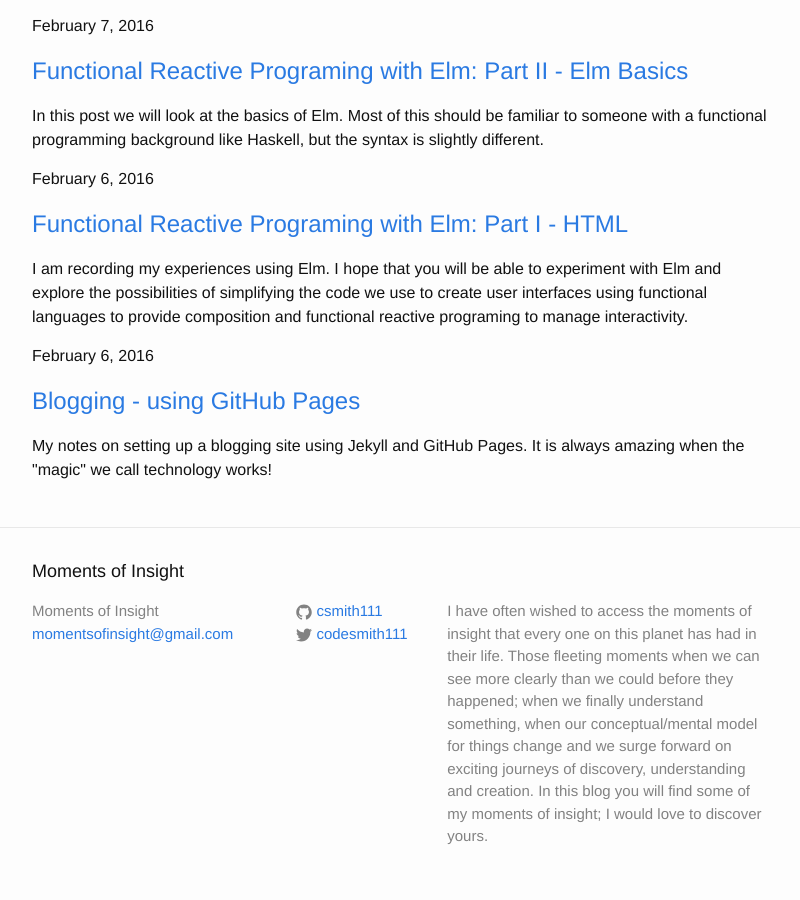
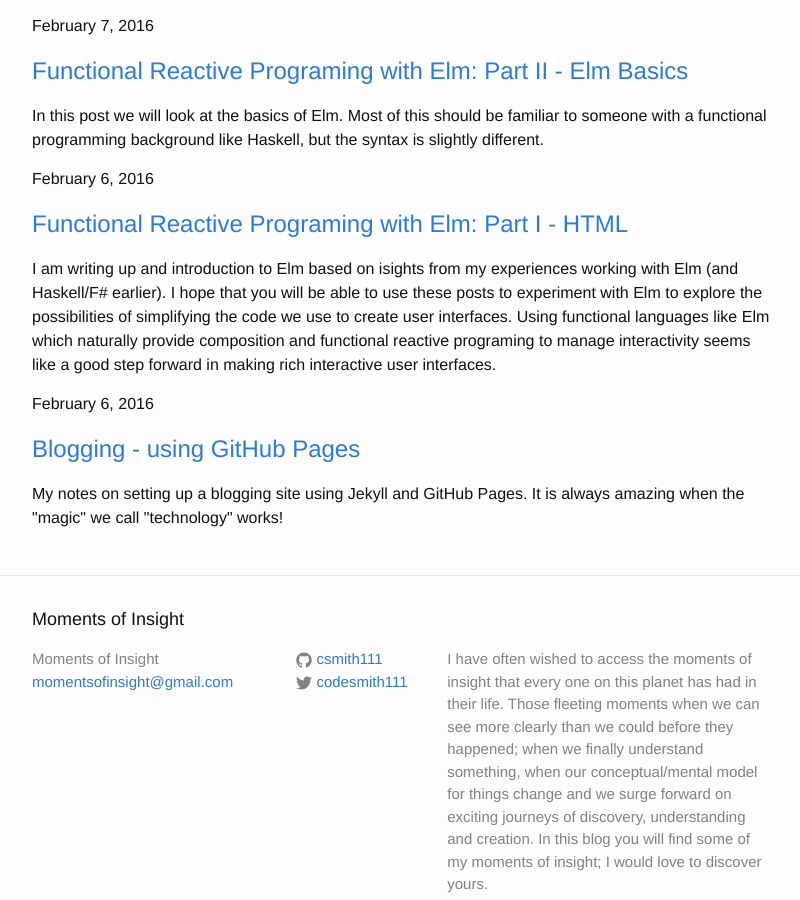
Before and after one commit to csmith111/csmith111.github.io, a Jekyll site: the page built from index.html, in a window 1280 px wide and 900 px high, scrolled down 578 px. Shown: the whole window, without its empty margins (238-1038 px from the left). Built offline with Jekyll 4.4.1, drawn with Linux system fonts in a browser that asks for light colours.

```diff
--- a/_posts/2016-02-05-welcome-to-jekyll.markdown
+++ b/_posts/2016-02-05-welcome-to-jekyll.markdown
@@ -2,7 +2,7 @@
 layout: post
 title:  "Blogging - using GitHub Pages"
 date:   2016-02-06 13:00:28 -0500
-summary: My notes on setting up a blogging site using Jekyll and GitHub Pages. It is always amazing when the "magic" we call technology works!
+summary: My notes on setting up a blogging site using Jekyll and GitHub Pages. It is always amazing when the "magic" we call "technology" works!
 categories: jekyll update
 ---
 
--- a/_posts/2016-02-06-FirstBlogPost.markdown
+++ b/_posts/2016-02-06-FirstBlogPost.markdown
@@ -2,13 +2,13 @@
 layout: post
 title:  "Functional Reactive Programing with Elm: Part I - HTML"
 date:   2016-02-06 13:00:28 -0500
-summary:  I am recording my experiences using Elm. I hope that you will be able to experiment with Elm and explore the possibilities of simplifying the code we use to create user interfaces using functional languages to provide composition and functional reactive programing to manage interactivity.
+summary:  I am writing up and introduction to Elm based on isights from my experiences working with Elm (and Haskell/F# earlier). I hope that you will be able to use these posts to experiment with Elm to explore the possibilities of simplifying the code we use to create user interfaces. Using functional languages like Elm which naturally provide composition and functional reactive programing to manage interactivity seems like a good step forward in making rich interactive user interfaces.
 categories: jekyll update
 ---
 
-After a long detour into the world of functional programming based on Haskell (yes that does mean some Category theory and Monads too, which I will blog about later), I came across a talk by [Evan Czaplicki][Czaplicki-talk] and decided to explore Elm.
+After a long detour into the world of functional programming based on Haskell (yes that does mean some Category theory and Monads too (!)!). I will blog about this later.), I came across a talk by [Evan Czaplicki][Czaplicki-talk] and decided to explore Elm.
 
-In this series of blogs I will outline some insights that I have gleaned from listening to Evan (who is a very effective speaker) and working through the code examples in the documentation. I hope that it will be a useful introduction to Elm and Functional Reactive programming.
+In this series of blogs I will outline some insights that I have gleaned from listening to Evan (who is a very effective speaker) and working through the code examples are reading the documentation. I hope that it will be a useful introduction to Elm and Functional Reactive programming.
 
 Elm is a functional, ML like language and I found the transition to Elm from Haskell fairly easy. The ease with which you could create performant, modular/composable user interfaces with Elm was what I found most interesting.
 
@@ -72,6 +72,7 @@
 {% endhighlight %}
 
 Okay so this post should have given you some flavor of the representation of Html with a DSL. For those who know HTML this is no big deal, but it lays the foundation for being able to generate and manipulate HTML and the DOM tree programmatically.
+I will add more information on using HTML to make interactive web pages later.
 
 [try-elm]: http://elm-lang.org/try
 [elm-core]:http://package.elm-lang.org/packages/elm-lang/core/3.0.0/
```
